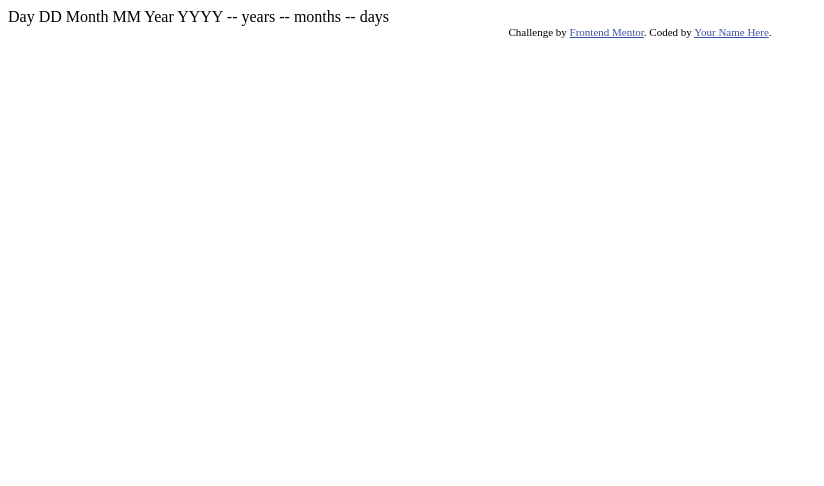
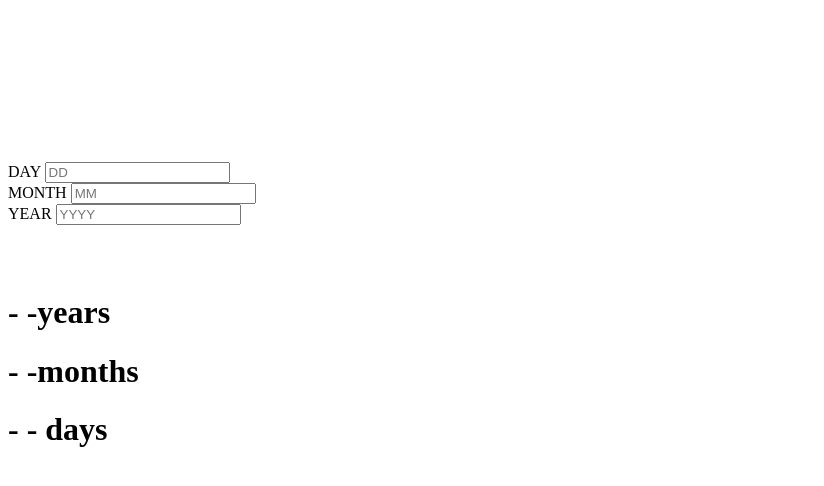
Before and after one commit to AngelaPetreska/age-calculator-app, a plain HTML site: page index.html in a window 1280 px wide. Shown: the whole page, without its empty margins (0-824 px from the left). Drawn offline with Linux system fonts and the light colour scheme.

Commit message:
index.html was edited

```diff
--- a/index.html
+++ b/index.html
@@ -7,28 +7,47 @@
   <link rel="icon" type="image/png" sizes="32x32" href="./assets/images/favicon-32x32.png">
 
   <title>Frontend Mentor | Age calculator app</title>
-
-  <link rel="stylesheet" href="./styles.css">
 </head>
 <body>
 
-  Day
-  DD
 
-  Month
-  MM
+<div class="can">
+   <canvas class="confetti" id="canvas"></canvas>
+</div>
 
-  Year
-  YYYY
+<main>
+  <div class="container">
+    <div class="form">
+      <div class="form-group">
+        <label for="day">DAY</label>
+        <input type="text" id="day" name="day" placeholder="DD">
+        <span class="error day-error"></span>
+      </div>
+       <div class="form-group">
+        <label for="day">MONTH </label>
+        <input type="text" id="month" name="month" placeholder="MM">
+        <span class="error month-error"></span>
+      </div>
+       <div class="form-group">
+        <label for="day">YEAR </label>
+        <input type="text" id="year" name="year" placeholder="YYYY">
+        <span class="error year-error"></span>
+      </div>
+    </div>
 
-  -- years
-  -- months
-  -- days
+    <div class="btn">
+       <img src="/assets/images/icon-arrow.svg" alt="icon">
+       <span></span>
+    </div>
 
-  <div class="attribution">
-    Challenge by <a href="https://www.frontendmentor.io?ref=challenge" target="_blank">Frontend Mentor</a>.
-    Coded by <a href="#">Your Name Here</a>.
+    <div class="result">
+      <h1><span class="year-result">- -</span>years</h1>
+      <h1><span class="month-result">- -</span>months</h1>
+      <h1><span class="day-result">- -</span> days</h1>
+    </div>
+
   </div>
+</main>
   <script src="./script.js"></script>
 </body>
 </html>
```
